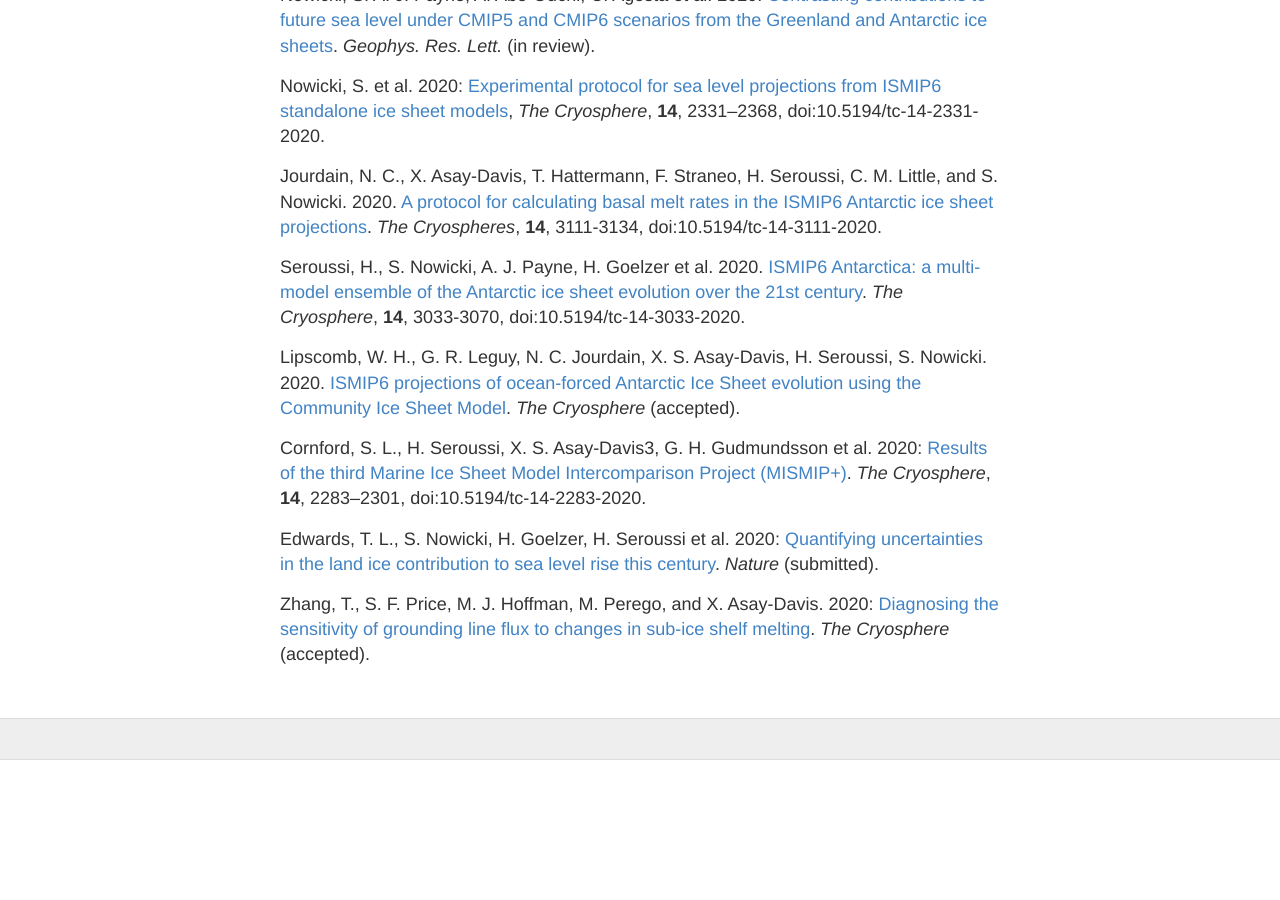
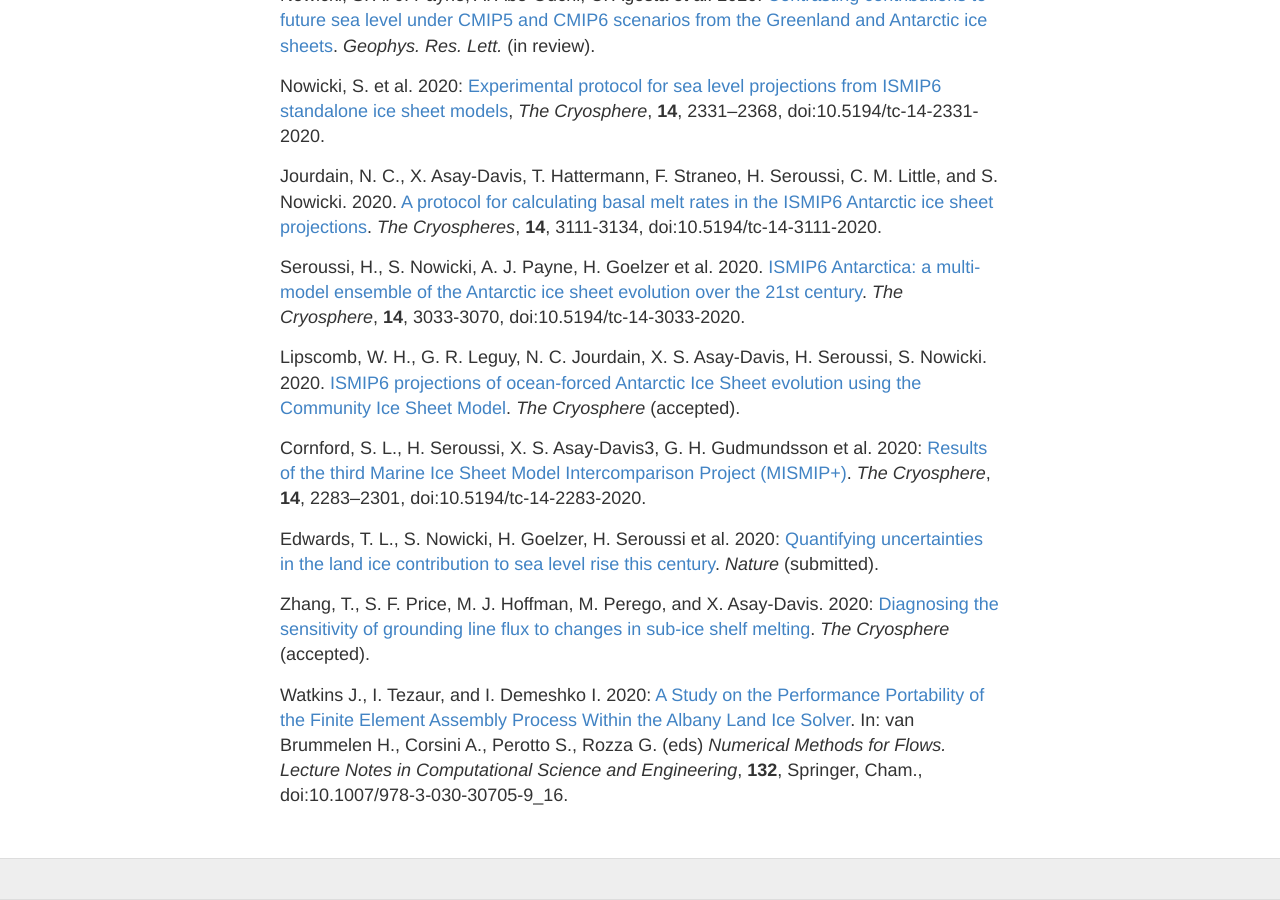
Before and after one commit to SLE-E3SM/SLE-E3SM.github.io, a Jekyll site: the page built from publications.md, in a window 1280 px wide and 900 px high, scrolled down 1726 px. Built offline with Jekyll 4.4.1, drawn with Linux system fonts in a browser that asks for light colours; before the commit the page ends 2486 px from its top, so only the background shows below that.

Commit message:
Update publications.md

```diff
--- a/publications.md
+++ b/publications.md
@@ -50,3 +50,5 @@ Edwards, T. L., S. Nowicki, H. Goelzer, H. Seroussi et al. 2020: [Quantifying un
 contribution to sea level rise this century](). *Nature* (submitted).
 
 Zhang, T., S. F. Price, M. J. Hoffman, M. Perego, and X. Asay-Davis. 2020: [Diagnosing the sensitivity of grounding line flux to changes in sub-ice shelf melting](https://www.the-cryosphere-discuss.net/tc-2020-12/). *The Cryosphere* (accepted).
+
+Watkins J., I. Tezaur, and I. Demeshko I. 2020: [A Study on the Performance Portability of the Finite Element Assembly Process Within the Albany Land Ice Solver](https://doi.org/10.1007/978-3-030-30705-9_16). In: van Brummelen H., Corsini A., Perotto S., Rozza G. (eds) *Numerical Methods for Flows. Lecture Notes in Computational Science and Engineering*, **132**, Springer, Cham., doi:10.1007/978-3-030-30705-9_16.
```
